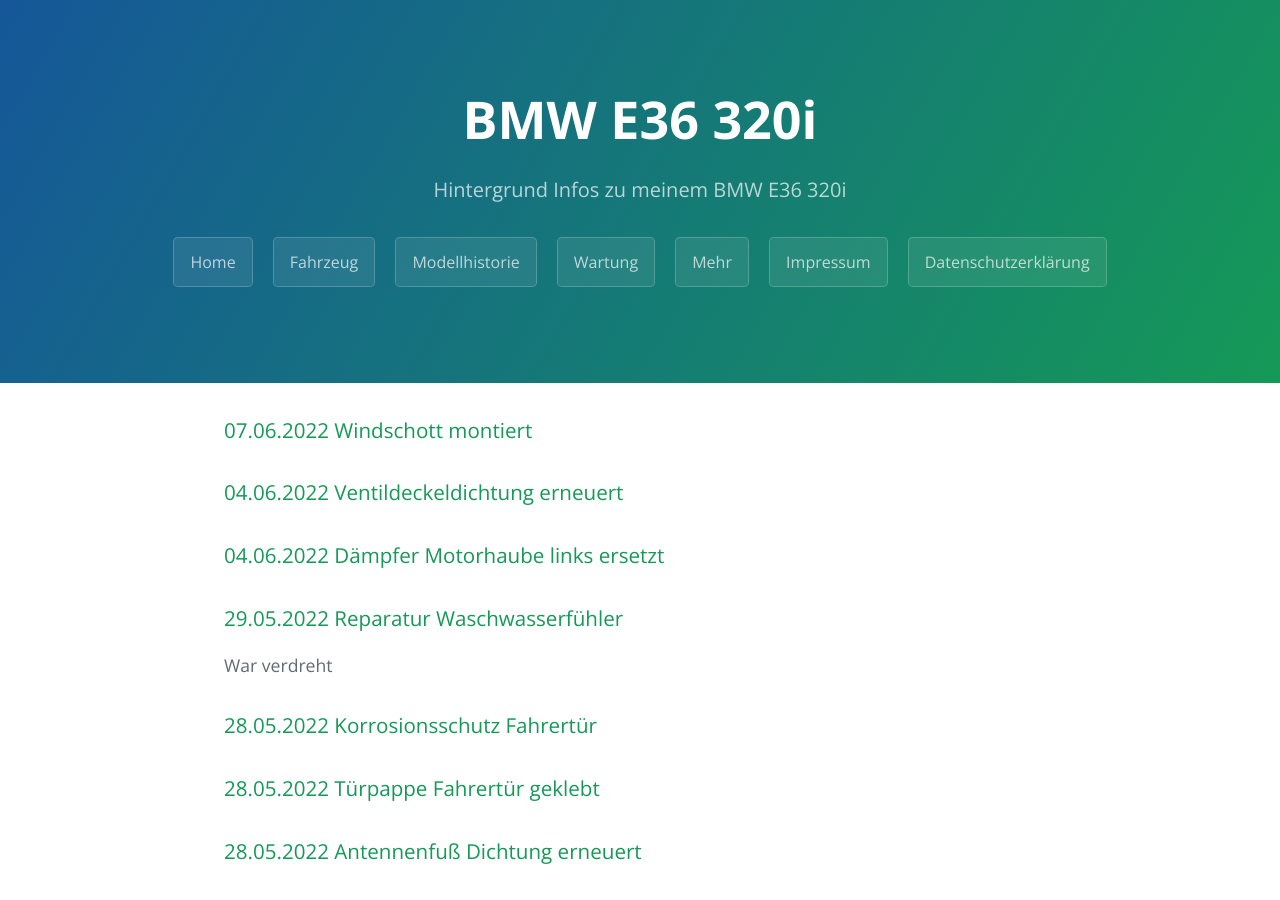
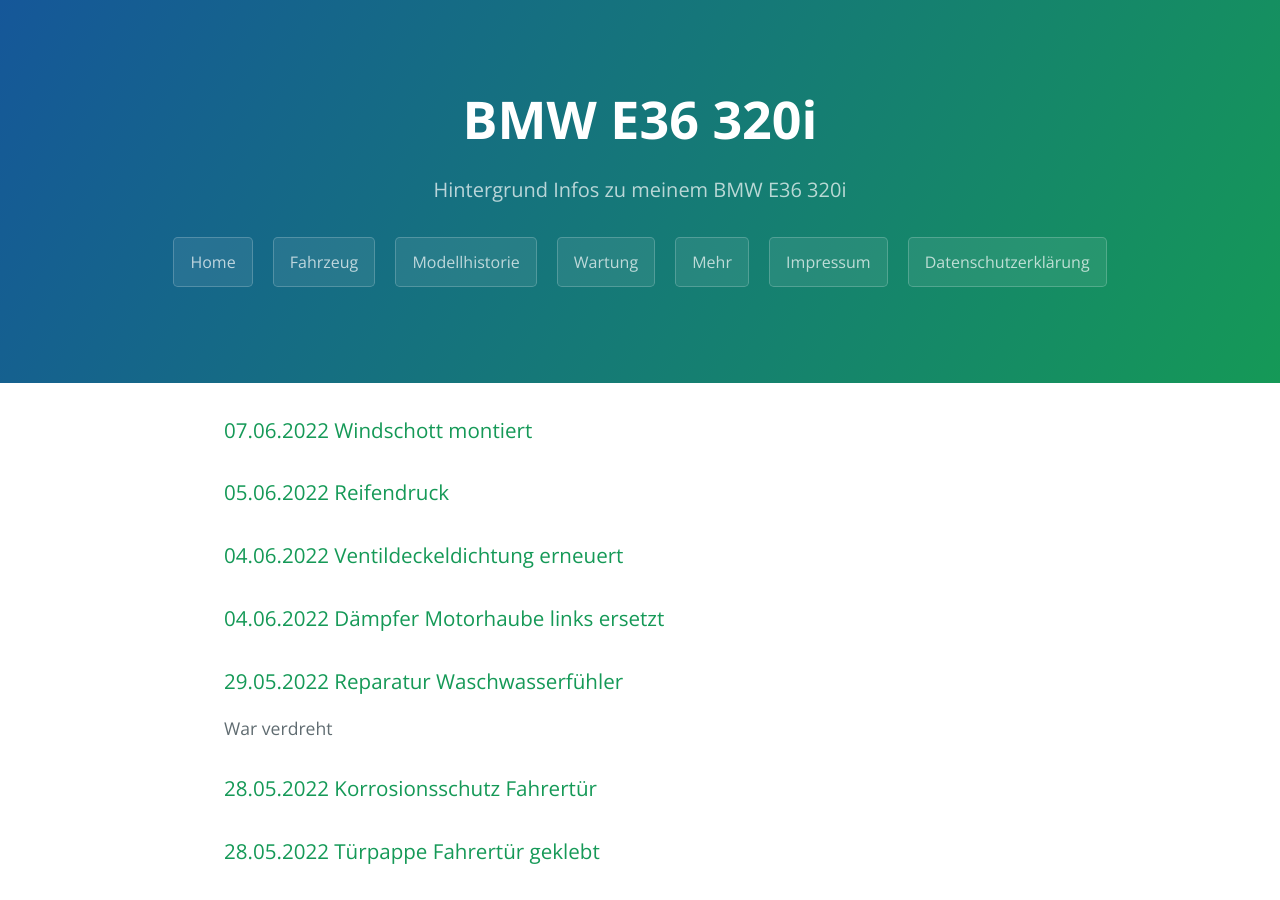
Before and after one commit to trautw/SCD-Quickstart, a Jekyll site: the page built from docs/_pages/03_maintenance.md, in a window 1280 px wide and 900 px high. Built offline with Jekyll 4.4.1, drawn with Linux system fonts in a browser that asks for light colours.

Commit message:
Update 03_maintenance.md

```diff
--- a/docs/_pages/03_maintenance.md
+++ b/docs/_pages/03_maintenance.md
@@ -5,6 +5,8 @@ permalink: /maintenance/
 ---
 
 ### 07.06.2022 Windschott montiert
+
+### 05.06.2022 Reifendruck
 
 ### 04.06.2022 Ventildeckeldichtung erneuert
 
```
